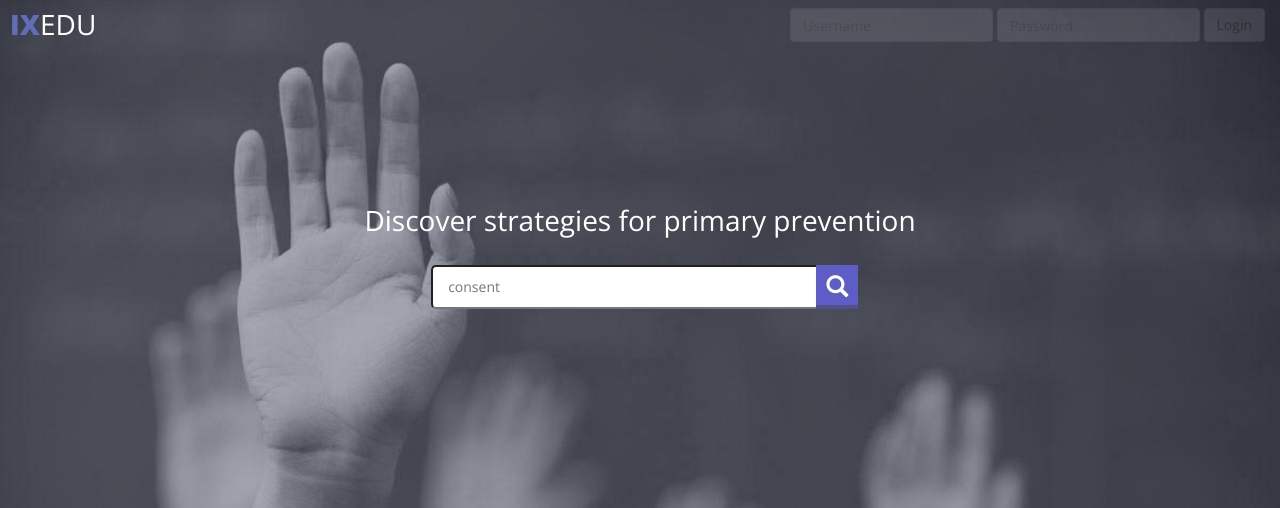
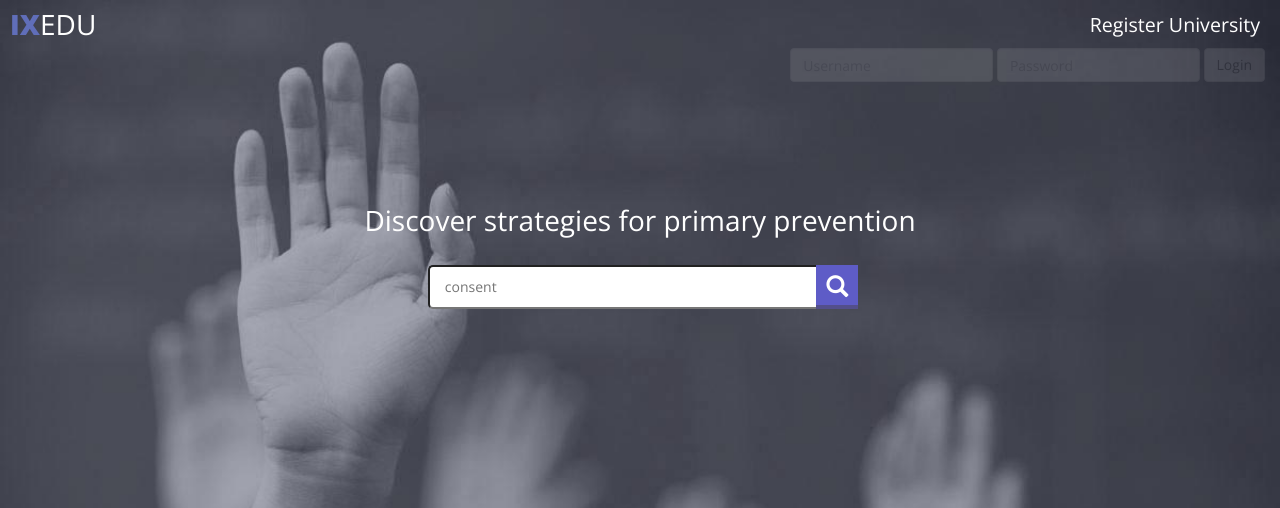
Before and after one commit to jcpyun/jsac, a Django app: page / in a window 1280 px wide. Shown: the top 508 px of the page. Run offline with Django 3.2, Linux system fonts and the light colour scheme; style sheets or scripts are compiled from the project's sources; parts of the project's set-up code (start-up, migrations or seed data) failed here and were passed over; some libraries are stand-ins or nearby versions.

Commit message:
fixed stuff

```diff
--- a/django/src/assets/css/base.css
+++ b/django/src/assets/css/base.css
@@ -1,6 +1,24 @@
+html {
+    overflow-x: hidden;
+}
+
 body {
   font-family: 'Open Sans', sans-serif;
 }
+
+.register-btn {
+    color: inherit;
+}
+
+.register-btn:hover {
+    text-decoration: none;
+    color: #ddd;
+}
+
+.register-btn:active {
+    text-decoration: none;
+}
+
 .nav-bar {
   color: white;
   font-weight: 400;
@@ -8,10 +26,24 @@ body {
   line-height: 1;
   margin: 10px 0 0 10px;
   display: inline-block;
+  width: 100%;
 }
+
+.nav-bar .site-title {
+    display: inline-block;
+}
+
 .nav-bar .IX-title {
   color: #606eb9;
   font-weight: 800;
+}
+
+.right-site-title {
+    display: inline-block;
+    float: right;
+    margin-right: 30px;
+    font-size: 70%;
+    margin-top: 5px;
 }
 
 .nav-bar.special {
--- a/django/src/assets/less/base.less
+++ b/django/src/assets/less/base.less
@@ -1,13 +1,34 @@
 @base-blue: #606eb9;
+
+html {
+    overflow-x: hidden
+}
 
 body {
     font-family: 'Open Sans', sans-serif;
+}
+
+.register-btn {
+    color: inherit;
+}
+
+.register-btn:hover {
+    text-decoration: none;
+    color: #ddd;
+}
+
+.register-btn:active {
+    text-decoration: none;
 }
 
 .nav-bar {
     .IX-title {
         color: @base-blue;
         font-weight: 800;
+    }
+
+    .site-title {
+        display:inline-block;
     }
 
     color: white;
@@ -19,4 +40,13 @@ body {
     margin: 10px 0 0 10px;
 
     display: inline-block;
+    width: 100%;
 }
+
+.right-site-title {
+    display: inline-block;
+    float: right;
+    margin-right: 30px;
+    font-size: 70%;
+    margin-top:5px;
+}
--- a/django/src/assets/less/home.less
+++ b/django/src/assets/less/home.less
@@ -26,7 +26,7 @@ body {
         margin-top: 25px;
 
         .search-box {
-            width: 400px;
+            width: 100%;
 
             padding: 10px 0 10px 15px;
             border-radius: 5px;
--- a/django/src/templates/base.html
+++ b/django/src/templates/base.html
@@ -16,6 +16,7 @@
     {% block navbar %}
         <div class="nav-bar">
             <div class="site-title"><span class="IX-title">IX</span>EDU</div>
+            <div class="right-site-title"><a href="/signup" class="register-btn">Register University</a></div>
         </div>
 
     <div class="login-bar">
--- a/django/src/templates/build-profile.html
+++ b/django/src/templates/build-profile.html
@@ -8,7 +8,6 @@
 
 {% block navbar %}
 	{% include 'navbar.html' %}
-    {% include 'head_css.html' %}
 {% endblock %}
 
 {% block title %}University{% endblock %}
```
